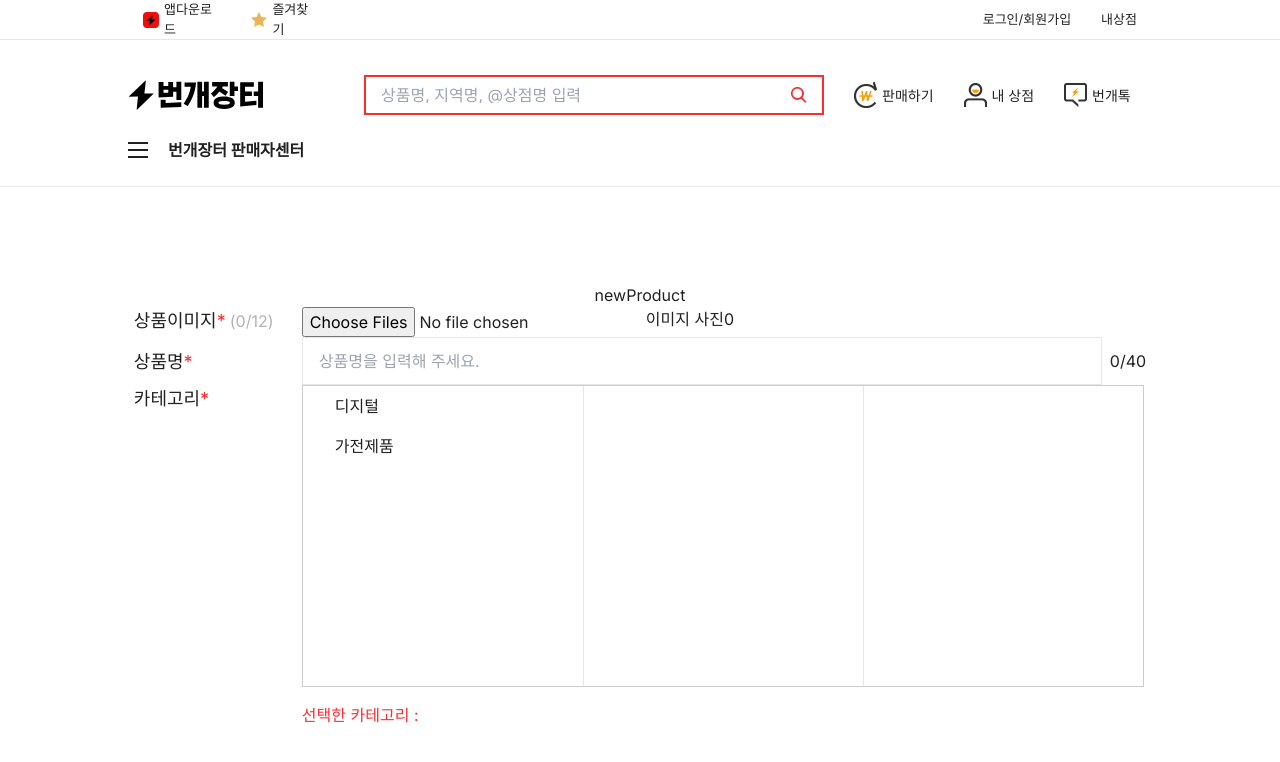
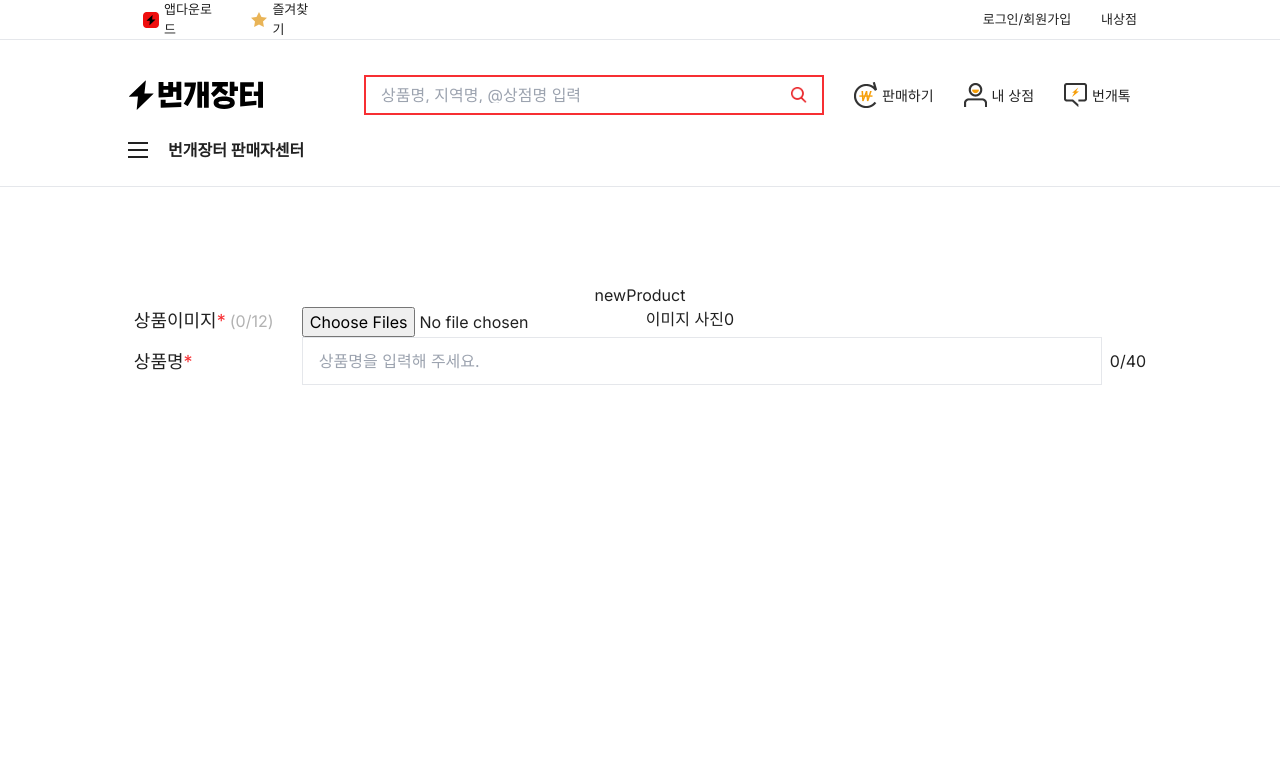
Before and after one commit to todaysneighbor/front, a Next.js app: page /product/new in a window 1280 px wide. Shown: the top 762 px of the page. Built offline with nearby package versions, Linux system fonts and the light colour scheme.

Commit message:
fix: Hydration failed 에러 해결
카테고리는 form dom이 생기면 렌더링하도록 함

```diff
--- a/src/components/product/molecules/CategoryInput.tsx
+++ b/src/components/product/molecules/CategoryInput.tsx
@@ -1,12 +1,13 @@
 'use client'
-import { useState } from 'react'
+import { useState, useEffect } from 'react'
 import styled from 'styled-components'
 
 import Label from '../atoms/Label'
 import { bigCategory, middleCategory, smallCategory } from '@/data/category'
 
 const Category = styled.div`
-  display: flex;
+  display: flex !important;
+  width: 100%;
   border: 1px solid rgb(204 204 204);
   ul {
     display: inline-block;
@@ -24,6 +25,15 @@ const CategoryInput = () => {
   const [big, setBig] = useState<string>('')
   const [middle, setMiddle] = useState<string>('')
   const [small, setSmall] = useState<string>('')
+  const [target, setTarget] = useState<Element | null>(null)
+
+  useEffect(() => {
+    if (document) {
+      setTarget(document.querySelector('#portal'))
+    }
+  }, [])
+
+  if (!target) return <></>
 
   return (
     <div className="flex">
@@ -35,7 +45,7 @@ const CategoryInput = () => {
           </div>
         }
       ></Label>
-      <div>
+      <div className="w-full">
         <Category>
           {/* 대분류 */}
           <ul className="w-[280px] h-[300px]  overflow-y-scroll">
```
